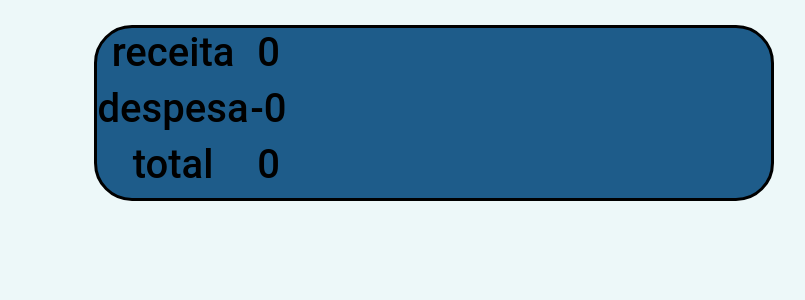
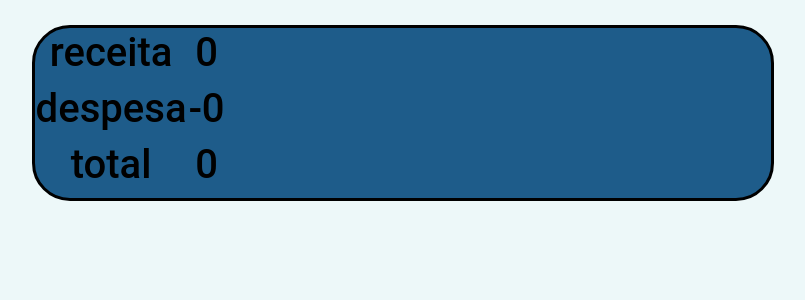
Before and after one commit to PedroAlves05/Finance, a Django app: page /financeiro/relatorio/ in a window 1280 px wide. Shown: the part 150-450 px from the top of the page, without its empty margins (237-1042 px from the left). Run offline with Django 5.2, Linux system fonts and the light colour scheme; the visitor is signed in with stand-in values (Sample User, id 1); data that the repository does not hold is empty.

Commit message:
Simulação finalizada

```diff
--- a/templates/static/financeiro/CSS/relatorio.css
+++ b/templates/static/financeiro/CSS/relatorio.css
@@ -9,7 +9,7 @@ body {
     box-sizing: border-box;
 
 
-    margin-left: 25%;
+    margin-left: 20%;
     margin-right: 20%;
 
     margin-top: 25px;
```
